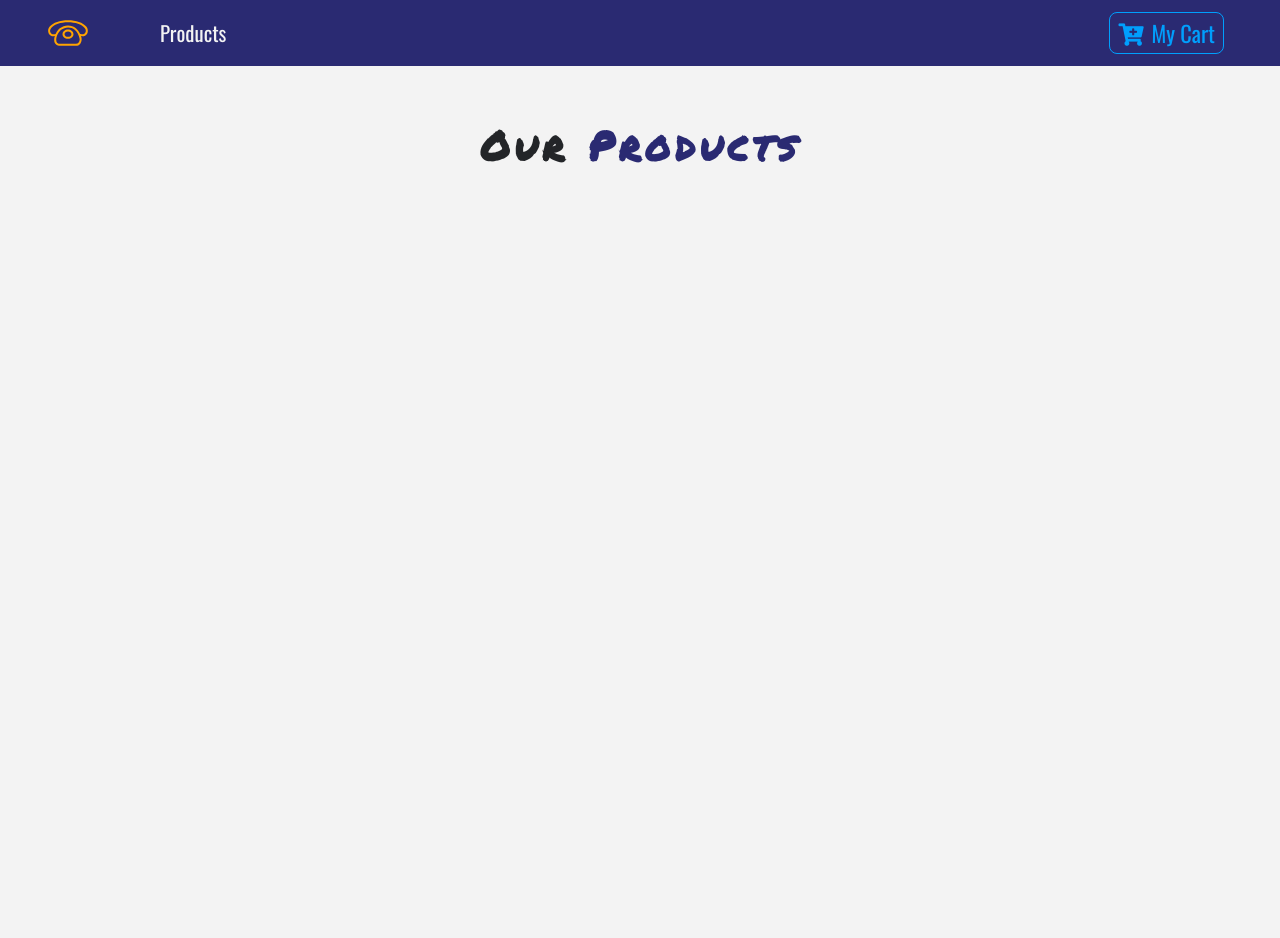
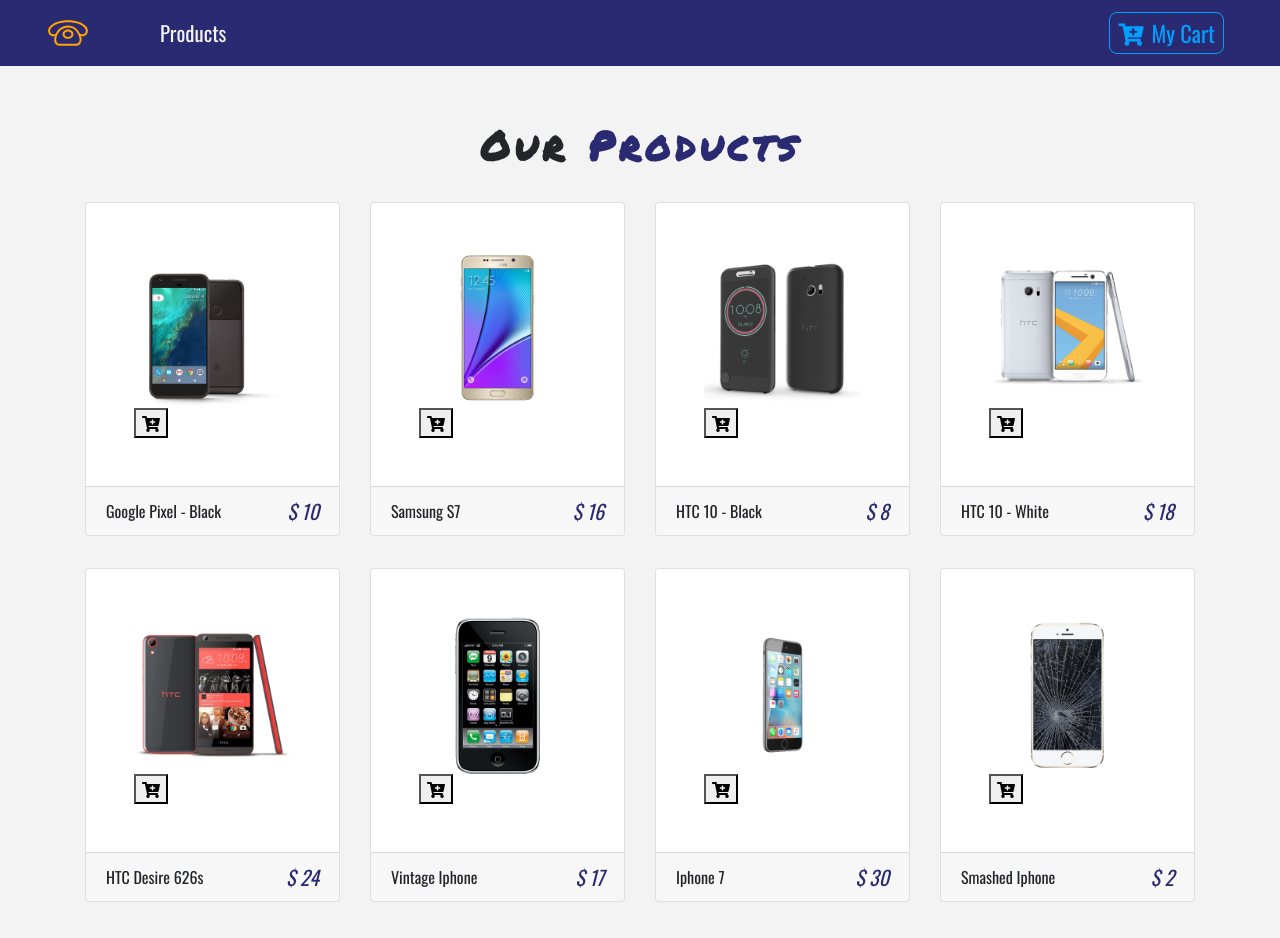
Before and after one commit to nignanthomas/react-store, a React (Create React App) app: page / in a window 1280 px wide. Shown: the top 938 px of the page. Before the commit the page ends 800 px from the top, so only its background shows below. Built offline with nearby package versions, Linux system fonts and the light colour scheme.

Commit message:
create context api - ProductList component OK - Product component in porgress

```diff
--- a/src/components/Product.js
+++ b/src/components/Product.js
@@ -1,12 +1,37 @@
 import React, { Component } from 'react';
+import styled from 'styled-components';
+import { Link } from 'react-router-dom';
+import { ProductConsumer } from '../context';
 
 class Product extends Component {
     state = {  }
     render() {
+        const {id, title, img, price, inCart} = this.props.product;
         return (
-            <h3>Hello from Product</h3>
+            <ProductWrapper className="col-9 mx-auto col-md-6 col-lg-3 my-3">
+                <div className="card">
+                    <div className="img-container p-5" onClick={()=>console.log('Image Container Clicked')}>
+                        <Link to="/details">
+                            <img src={img} alt="Product" className="card-img-top" />
+                        </Link>
+                        <button className="cart-btn" disabled={inCart?true:false} onClick={()=>{console.log('Added to Cart')}}>
+                            {inCart?(<p className="text-capitalize mb-0" disabled>in cart</p>): <i className="fas fa-cart-plus"/>    }
+                        </button>
+                    </div>
+                    {/* card footer */}
+                    <div className="card-footer d-flex justify-content-between">
+                        <p className="align-self-center mb-0">{title}</p>
+                        <h5 className="text-blue font-italic mb-0"><span className="mr-1">$</span>{price}</h5>
+                    </div>
+                </div>
+            </ProductWrapper>
         );
     }
 }
 
+
+const ProductWrapper = styled.div`
+
+`;
+
 export default Product;
--- a/src/components/ProductList.js
+++ b/src/components/ProductList.js
@@ -1,15 +1,16 @@
 import React, { Component } from 'react';
 import Product from './Product';
 import Title from './Title';
-import {storeProducts} from '../data';
+// import {storeProducts} from '../data';
+import {ProductConsumer} from '../context';
 
 class ProducList extends Component {
-    state = {
-        products:storeProducts
-    }
+    // state = {
+    //     products:storeProducts
+    // }
 
     render() {
-        console.log(this.state.products);
+        // console.log(this.state.products);
 
         return (
             <React.Fragment>
@@ -18,7 +19,13 @@
                         <Title name="our" title="products"></Title>
 
                         <div className="row">
-
+                            <ProductConsumer>
+                                {(value)=>{
+                                    return value.products.map(product=>{
+                                        return <Product key={product.id} product={product}></Product>
+                                    })
+                                }}
+                            </ProductConsumer>
                         </div>
                     </div>
                 </div>
--- /dev/null
+++ b/src/context.js
@@ -0,0 +1,42 @@
+import React, { Component } from 'react';
+import {storeProducts, detailProduct} from './data';
+
+
+const ProductContext = React.createContext();
+// Provider
+// Consumer
+
+class ProductProvider extends Component {
+    state = {
+        products: storeProducts,
+        detailProduct:detailProduct
+    }
+
+    handleDetail = () => {
+        console.log("Hello Detail");
+    }
+
+    addToCart = () => {
+        console.log("Hello from Add To Cart");
+    }
+
+
+    render() {
+        return (
+            <ProductContext.Provider value={{
+                ...this.state,
+                handleDetail:this.handleDetail,
+                addToCart:this.addToCart
+            }}>
+
+                {this.props.children}
+            </ProductContext.Provider>
+        );
+    }
+}
+
+
+const ProductConsumer = ProductContext.Consumer;
+
+
+export {ProductProvider, ProductConsumer};
--- a/src/index.js
+++ b/src/index.js
@@ -3,12 +3,15 @@
 import './index.css';
 import App from './App';
 import {BrowserRouter as Router} from 'react-router-dom';
+import {ProductProvider} from './context';
 import * as serviceWorker from './serviceWorker';
 
 ReactDOM.render(
-    <Router>
-        <App />
-    </Router>,
+    <ProductProvider>
+        <Router>
+            <App />
+        </Router>
+    </ProductProvider>,
     document.getElementById('root'));
 
 // If you want your app to work offline and load faster, you can change
```
